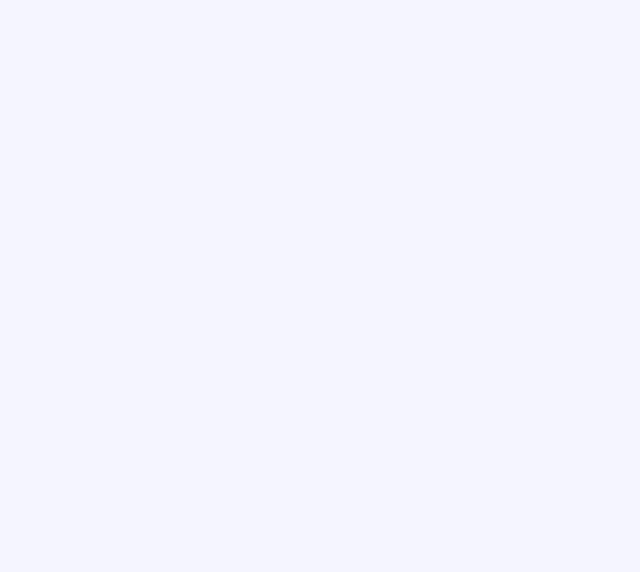
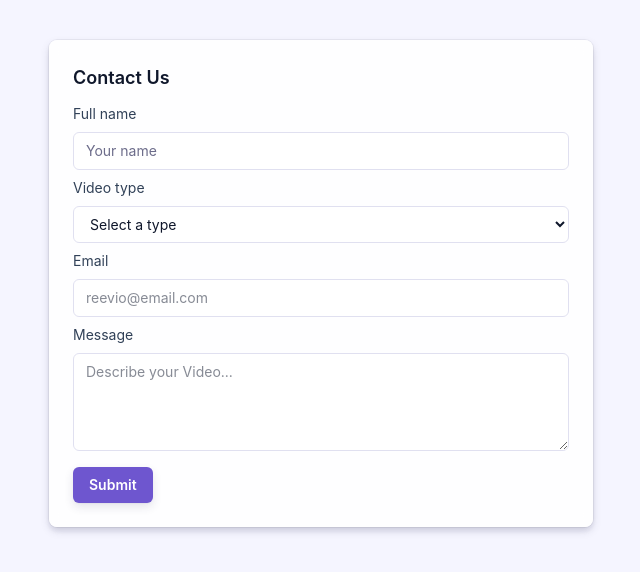
Before and after one commit to tejas249/reevio, a Next.js app: page /form in a window 1280 px wide. Shown: the top 572 px of the page, without its empty margins (319-959 px from the left). Built offline with nearby package versions, Linux system fonts and the light colour scheme.

Commit message:
Form section updated

```diff
--- a/app/form/page.tsx
+++ b/app/form/page.tsx
@@ -1,8 +1,9 @@
+import ContactForms from "@/components/ContactForms";
 
 const page = () => {
   return (
     <div>
-
+       <ContactForms/>
     </div>
   );
 };
--- /dev/null
+++ b/app/submit/page.tsx
@@ -0,0 +1,11 @@
+import React from 'react'
+
+const page = () => {
+  return (
+    <div>
+        We are at submit page
+    </div>
+  )
+}
+
+export default page
--- /dev/null
+++ b/components/ContactForms.tsx
@@ -0,0 +1,124 @@
+"use client"
+import React, { useState } from "react"
+import { useRouter } from "next/navigation"
+
+type ContactFormData = {
+  name: string
+  videoType: string
+  email: string
+  message: string
+}
+
+export default function ContactForms() {
+  const router = useRouter()
+  const [formData, setFormData] = useState<ContactFormData>({
+    name: "",
+    videoType: "",
+    email: "",
+    message: "",
+  })
+  const [loading, setLoading] = useState(false)
+  const [error, setError] = useState<string | null>(null)
+
+  const handleChange = (
+    e: React.ChangeEvent<HTMLInputElement | HTMLTextAreaElement | HTMLSelectElement>
+  ) => {
+    const { name, value } = e.target
+    setFormData((prev) => ({ ...prev, [name]: value }))
+  }
+
+  const handleSubmit = async (e: React.FormEvent<HTMLFormElement>) => {
+    e.preventDefault()
+    setLoading(true)
+    setError(null)
+
+    try {
+      router.push("/submit")
+    } catch (err) {
+      console.error(err)
+      setError("Something went wrong. Please try again.")
+    } finally {
+      setLoading(false)
+
+    }
+  }
+
+  return (
+    <div className="mx-auto max-w-xl px-4 mt-10">
+      <form
+        onSubmit={handleSubmit}
+        className="bg-white/90 dark:bg-slate-900/80 ring-1 ring-black/5 dark:ring-white/5 rounded-lg p-6 shadow-lg backdrop-blur-sm"
+        noValidate
+      >
+        <h2 className="text-lg font-semibold text-slate-900 dark:text-white mb-3">
+          Contact Us
+        </h2>
+
+        <label className="block text-sm text-slate-700 dark:text-slate-300 mb-2">
+          Full name
+          <input
+            name="name"
+            value={formData.name}
+            onChange={handleChange}
+            required
+            placeholder="Your name"
+            className="mt-2 block w-full rounded-md border px-3 py-2 bg-white dark:bg-slate-800 text-slate-900 dark:text-slate-100 placeholder:text-muted-foreground"
+          />
+        </label>
+
+        <label className="block text-sm text-slate-700 dark:text-slate-300 mb-2">
+          Video type
+          <select
+            name="videoType"
+            value={formData.videoType}
+            onChange={handleChange}
+            required
+            className="mt-2 block w-full rounded-md border px-3 py-2 bg-white dark:bg-slate-800 text-slate-900 dark:text-slate-100"
+          >
+            <option value="">Select a type</option>
+            <option value="promo">Promo,Teaser</option>
+            <option value="social">Reels/Shorts</option>
+            <option value="training">Tutorial,Youtube</option>
+            <option value="other">Cinematic Videos</option>
+          </select>
+        </label>
+
+        <label className="block text-sm text-slate-700 dark:text-slate-300 mb-2">
+          Email
+          <input
+            name="email"
+            type="email"
+            value={formData.email}
+            onChange={handleChange}
+            required
+            placeholder="reevio@email.com"
+            className="mt-2 block w-full rounded-md border px-3 py-2 bg-white dark:bg-slate-800 text-slate-900 dark:text-slate-100"
+          />
+        </label>
+
+        <label className="block text-sm text-slate-700 dark:text-slate-300 mb-4">
+          Message
+          <textarea
+            name="message"
+            rows={4}
+            value={formData.message}
+            onChange={handleChange}
+            placeholder="Describe your Video..."
+            className="mt-2 block w-full rounded-md border px-3 py-2 bg-white dark:bg-slate-800 text-slate-900 dark:text-slate-100"
+          />
+        </label>
+
+        <div className="flex items-center justify-between gap-4">
+          <button
+            type="submit"
+            disabled={loading}
+            className="inline-flex items-center justify-center rounded-md bg-primary px-4 py-2 text-sm font-semibold text-white shadow hover:opacity-95 disabled:opacity-60"
+          >
+            {loading ? "Submitting…" : "Submit"}
+          </button>
+
+        </div>
+      </form>
+    </div>
+  )
+}
```
